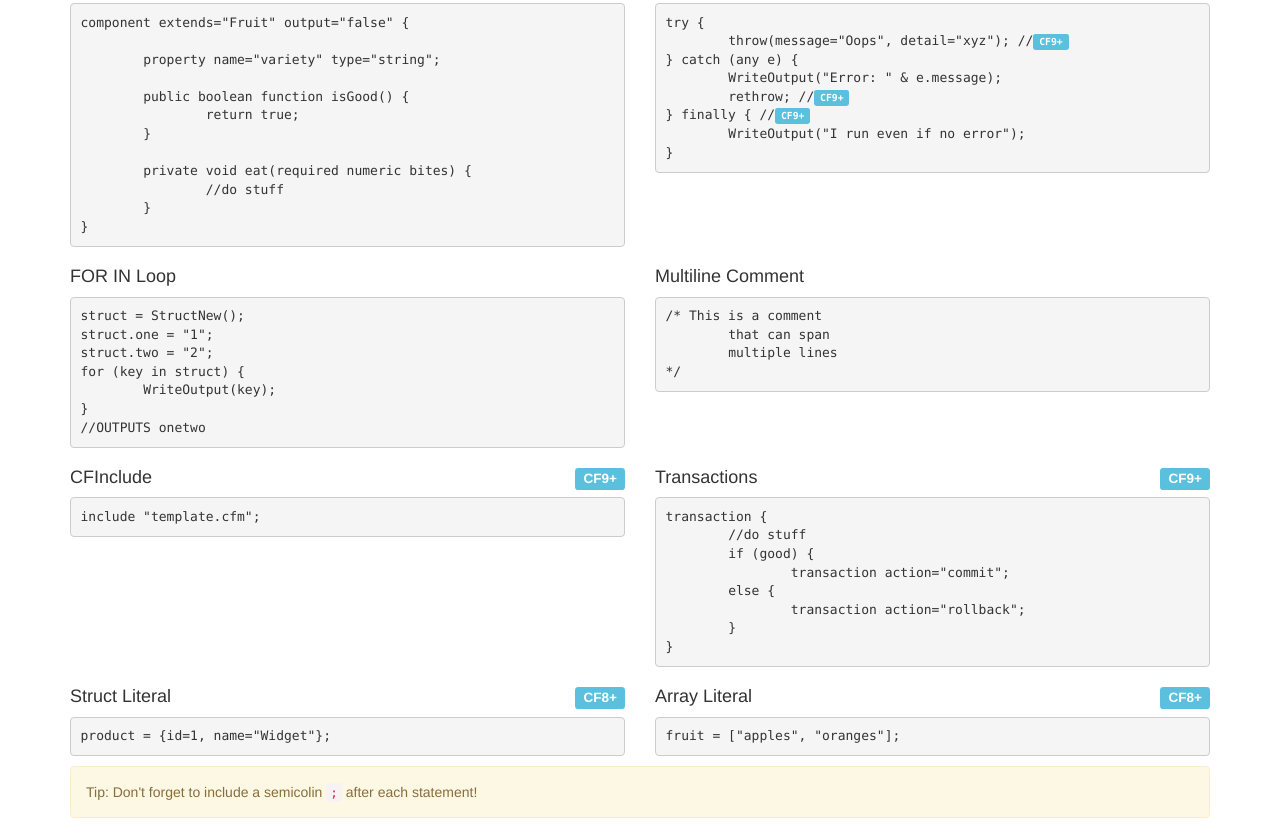
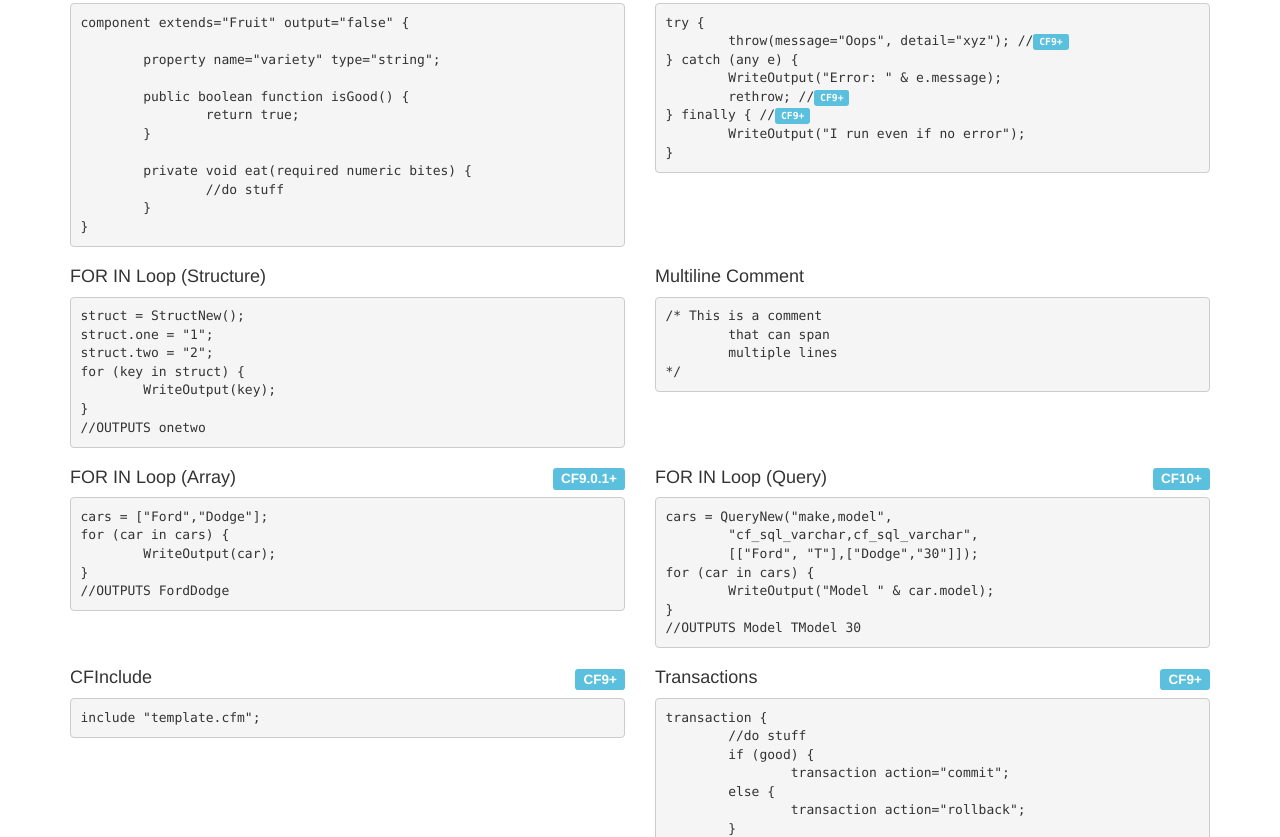
Before and after one commit to foundeo/cheatsheets, a plain HTML site: page coldfusion/cfscript/index.html in a window 1280 px wide. Shown: the part 835-1672 px from the top of the page. Drawn offline with nearby package versions, Linux system fonts and the light colour scheme.

Commit message:
Added FOR IN Array & Query Examples

```diff
--- a/coldfusion/cfscript/index.html
+++ b/coldfusion/cfscript/index.html
@@ -155,7 +155,7 @@ try {
 
 	<div class="row">
 		<div class="col-sm-6">
-			<h4>FOR IN Loop</h4>
+			<h4>FOR IN Loop (Structure)</h4>
 <pre>
 struct = StructNew();
 struct.one = "1";
@@ -173,6 +173,31 @@ for (key in struct) {
 	that can span
 	multiple lines
 */
+</pre>
+		</div>
+	</div>
+
+	<div class="row">
+		<div class="col-sm-6">
+			<h4>FOR IN Loop (Array) <div class="pull-right"><div class="label label-info">CF9.0.1+</div></div></h4>
+<pre>
+cars = ["Ford","Dodge"];
+for (car in cars) {
+	WriteOutput(car);
+}
+//OUTPUTS FordDodge
+</pre>
+		</div>
+		<div class="col-sm-6">
+			<h4>FOR IN Loop (Query) <div class="pull-right"><div class="label label-info">CF10+</div></div></h4>
+<pre>
+cars = QueryNew("make,model",
+	"cf_sql_varchar,cf_sql_varchar",
+	[["Ford", "T"],["Dodge","30"]]);
+for (car in cars) {
+	WriteOutput("Model " & car.model);
+}
+//OUTPUTS Model TModel 30
 </pre>
 		</div>
 	</div>
```
